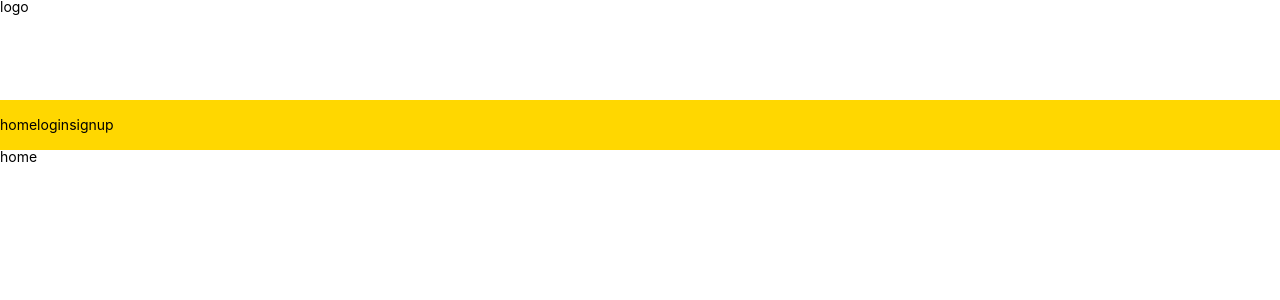
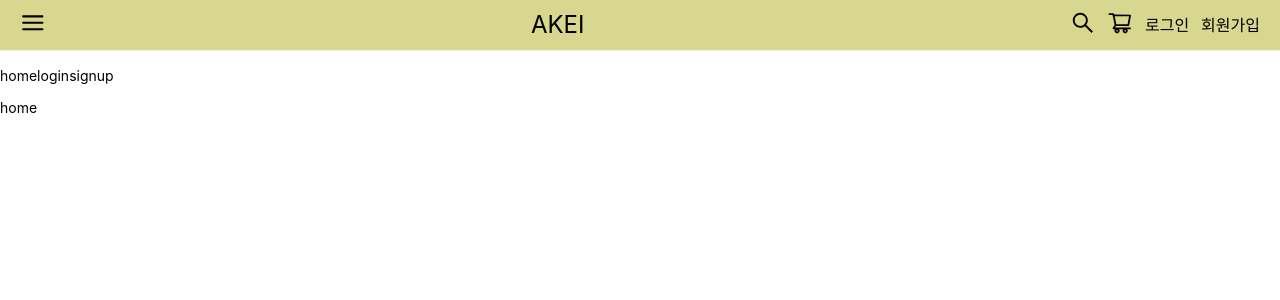
Before and after one commit to sbin0819/e-commerce, a React (Create React App) app: page / in a window 1280 px wide. Shown: the top 300 px of the page. Built offline with nearby package versions, Linux system fonts and the light colour scheme.

Commit message:
ENH: header

```diff
--- a/package.json
+++ b/package.json
@@ -12,6 +12,7 @@
     "@types/react-dom": "^17.0.0",
     "react": "^17.0.2",
     "react-dom": "^17.0.2",
+    "react-icons": "^4.2.0",
     "react-query": "^3.18.1",
     "react-router-dom": "^5.2.0",
     "react-scripts": "4.0.3",
--- a/src/components/common/Header.tsx
+++ b/src/components/common/Header.tsx
@@ -1,30 +1,85 @@
-import React from 'react';
+import { useState } from 'react';
+
 import styled from 'styled-components';
 import { Link } from 'react-router-dom';
+import { colors } from '../../styles';
+import { FiMenu } from 'react-icons/fi';
+import { AiOutlineShoppingCart, AiOutlineSearch } from 'react-icons/ai';
+
+import Sidebar from './Sidebar';
 
 const Container = styled.div``;
 
-const Logo = styled.div`
-  height: 100px;
+const Icon = styled.div`
+  font-size: 1.6rem;
+`;
+
+const Top = styled.div`
+  background: ${colors.theme.GreenYellow};
+  display: flex;
+  align-items: center;
+  height: 50px;
+  padding: 0 20px;
+  border-bottom: 1px solid #eee;
+  .logo {
+    font-size: 24px;
+    margin: auto auto;
+  }
+  .nav_right {
+    display: flex;
+    align-items: center;
+    gap: 12px;
+    font-size: 16px;
+  }
 `;
 
 const Navigator = styled.div`
   display: flex;
-  background: gold;
+  height: 50px;
   align-items: center;
-  height: 50px;
 `;
 
 const Header = () => {
+  const [isOpen, setIsOpen] = useState(false);
+  const onOpen = () => {
+    setIsOpen(true);
+  };
+  const onClose = () => {
+    setIsOpen(false);
+  };
   return (
+    <>
+      {isOpen && <Sidebar onClose={onClose} />}
       <Container>
-      <Logo>logo</Logo>
+        <Top>
+          <Icon onClick={onOpen}>
+            <FiMenu />
+          </Icon>
+          <div className="logo">
+            <Link to="/">AKEI</Link>
+          </div>
+          <div className="nav_right">
+            <Icon>
+              <AiOutlineSearch />
+            </Icon>
+            <Icon>
+              <AiOutlineShoppingCart />
+            </Icon>
+            <div>
+              <Link to="/login">로그인</Link>
+            </div>
+            <div>
+              <Link to="/signup">회원가입</Link>
+            </div>
+          </div>
+        </Top>
         <Navigator>
           <Link to="/">home</Link>
           <Link to="/login">login</Link>
           <Link to="/signup">signup</Link>
         </Navigator>
       </Container>
+    </>
   );
 };
 
--- /dev/null
+++ b/src/components/common/Sidebar.tsx
@@ -0,0 +1,44 @@
+import styled from 'styled-components';
+
+const Container = styled.div`
+  position: fixed;
+  display: flex;
+  top: 0;
+  left: 0;
+  z-index: 2;
+  width: 100%;
+  height: 100%;
+  background: rgba(0, 0, 0, 0.2);
+  transition: 0.3s linear;
+`;
+
+const Side = styled.div`
+  background: #fff;
+  border-left: 1px solid #eee;
+  width: 50%;
+  height: 100%;
+  z-index: 2;
+`;
+const Rest = styled.div`
+  width: 50%;
+  height: 100%;
+  z-index: 2;
+`;
+
+interface IProps {
+  onClose?: any;
+}
+const Sidebar: React.FC<IProps> = ({ onClose }) => {
+  return (
+    <Container>
+      <Side>side</Side>
+      <Rest
+        onClick={() => {
+          onClose();
+        }}
+      />
+    </Container>
+  );
+};
+
+export default Sidebar;
--- a/src/styles/GlobalStyle.ts
+++ b/src/styles/GlobalStyle.ts
@@ -6,12 +6,17 @@ const globalStyles = createGlobalStyle`
         text-decoration:none;
         color:inherit;
     }
+    ol, ul, li {
+    list-style: none;
+    }
     *{
         box-sizing:boerder-box;
     }
     body{
         font-family:-apple-system, BlinkMacSystemFont, 'Segoe UI', Roboto, Oxygen, Ubuntu, Cantarell, 'Open Sans', 'Helvetica Neue', sans-serif;
         font-size: 14px;
+        font-weight: 400;
+        overflow: hidden;
     }
 `;
 export default globalStyles;
--- /dev/null
+++ b/src/styles/colors.ts
@@ -0,0 +1,5 @@
+const GoldCrayola = '#D8BD8A';
+const GreenYellow = '#D8D78F';
+const colors = { theme: { GoldCrayola, GreenYellow } };
+
+export default colors;
--- a/src/styles/index.ts
+++ b/src/styles/index.ts
@@ -1,3 +1,3 @@
 import GlobalStyles from './GlobalStyle';
-
-export { GlobalStyles };
+import colors from './colors';
+export { GlobalStyles, colors };
```
Also changed, not shown: tsconfig.json (+2 -8 lines), 1 other file (tests, documents, lock files or other folders). Lines whose indentation alone changed are shown as unchanged.
